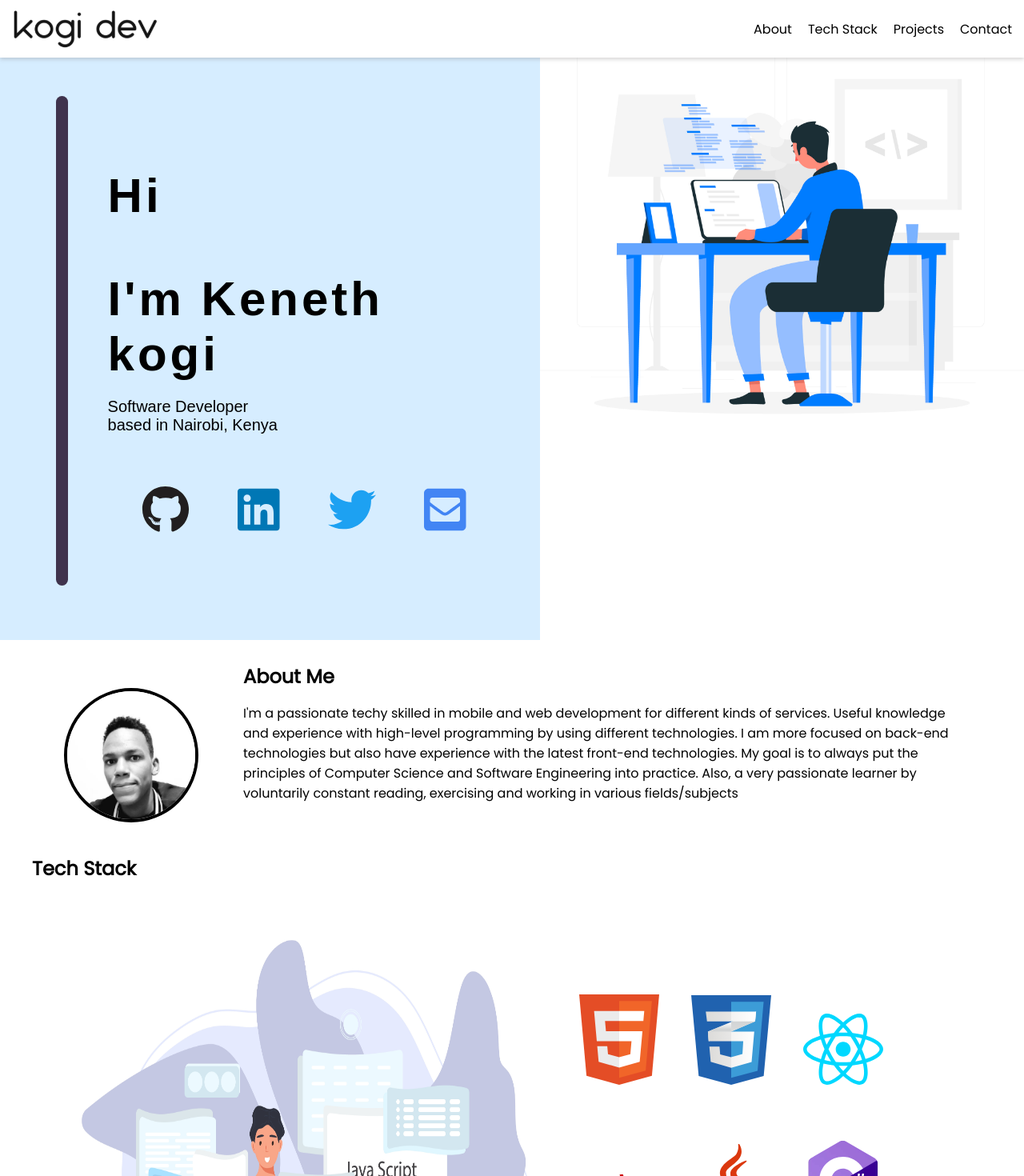
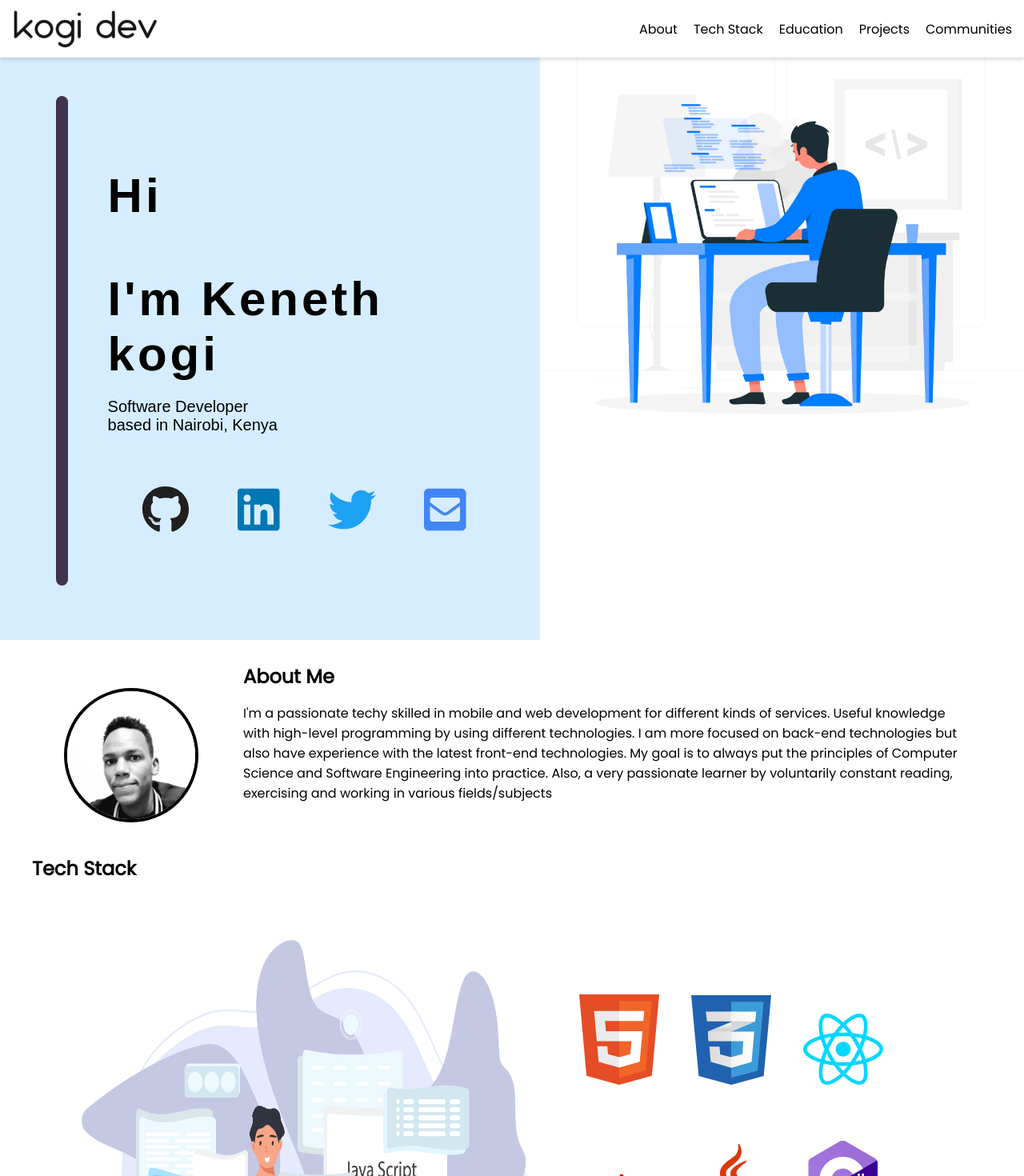
Before and after one commit to kenny-kogi/portfolio, a React (Create React App) app: page / in a window 1280 px wide. Shown: the top 1470 px of the page at 80% size. Built offline with nearby package versions, Linux system fonts and the light colour scheme; a web font is replaced by a local one.

Commit message:
deploy changes

```diff
--- a/src/components/About.js
+++ b/src/components/About.js
@@ -12,13 +12,13 @@ function About() {
           <section className="">
             <p>
               I'm a passionate techy skilled in mobile and web development for
-              different kinds of services. Useful knowledge and experience with
-              high-level programming by using different technologies. I am more
-              focused on back-end technologies but also have experience with the
-              latest front-end technologies. My goal is to always put the
-              principles of Computer Science and Software Engineering into
-              practice. Also, a very passionate learner by voluntarily constant
-              reading, exercising and working in various fields/subjects
+              different kinds of services. Useful knowledge with high-level
+              programming by using different technologies. I am more focused on
+              back-end technologies but also have experience with the latest
+              front-end technologies. My goal is to always put the principles of
+              Computer Science and Software Engineering into practice. Also, a
+              very passionate learner by voluntarily constant reading,
+              exercising and working in various fields/subjects
             </p>
             <div className="resume">{/* <button>Resume</button> */}</div>
           </section>
--- a/src/components/Community.js
+++ b/src/components/Community.js
@@ -6,8 +6,8 @@ import Luxtech from "../assets/images/luxtech.jpeg";
 
 function Community() {
   return (
-    <div className="community-details">
-      <h1>Communities</h1>
+    <div className="community-details" id="communities">
+      <h1>Tech Communities</h1>
       <div className="main-community">
         <section className="community-content">
           <img src={Nairuby} alt="Nairuby"></img>
@@ -39,7 +39,7 @@ function Community() {
       </div>
 
       <p class="text-center text-white font-space_mono text-xs mt-4">
-        Created by &copy;Keneth Kogi 2022
+        Created by &copy;Keneth Kogi 2021
       </p>
     </div>
   );
--- a/src/components/Education.js
+++ b/src/components/Education.js
@@ -3,7 +3,7 @@ import "../assets/css/education.css";
 
 function Education() {
   return (
-    <div className="main-education">
+    <div className="main-education" id="education">
       <div className="education main-education-content" id="education">
         <h1>Education</h1>
 
--- a/src/components/Navbar.js
+++ b/src/components/Navbar.js
@@ -25,10 +25,13 @@ function Navbar() {
           <a href="#stack">Tech Stack</a>
         </li>
         <li>
+          <a href="#education">Education</a>
+        </li>
+        <li>
           <a href="#projects">Projects</a>
         </li>
         <li>
-          <a href="#home">Contact</a>
+          <a href="#communities">Communities</a>
         </li>
       </ul>
     </div>
--- a/src/components/Project.js
+++ b/src/components/Project.js
@@ -135,10 +135,10 @@ function Project() {
                 <li>ReactJS</li>
               </ul>
 
-              <a href="https://master--akili-writing-hub.netlify.app/">View</a>
+              <a href="https://github.com/kenny-kogi/portfolio">View</a>
             </section>
           </aside>
-          <img src={Portfolio} alt="Book Store" />
+          <img src={Portfolio} alt="Portfolio" />
         </section>
       </div>
     </div>
```
